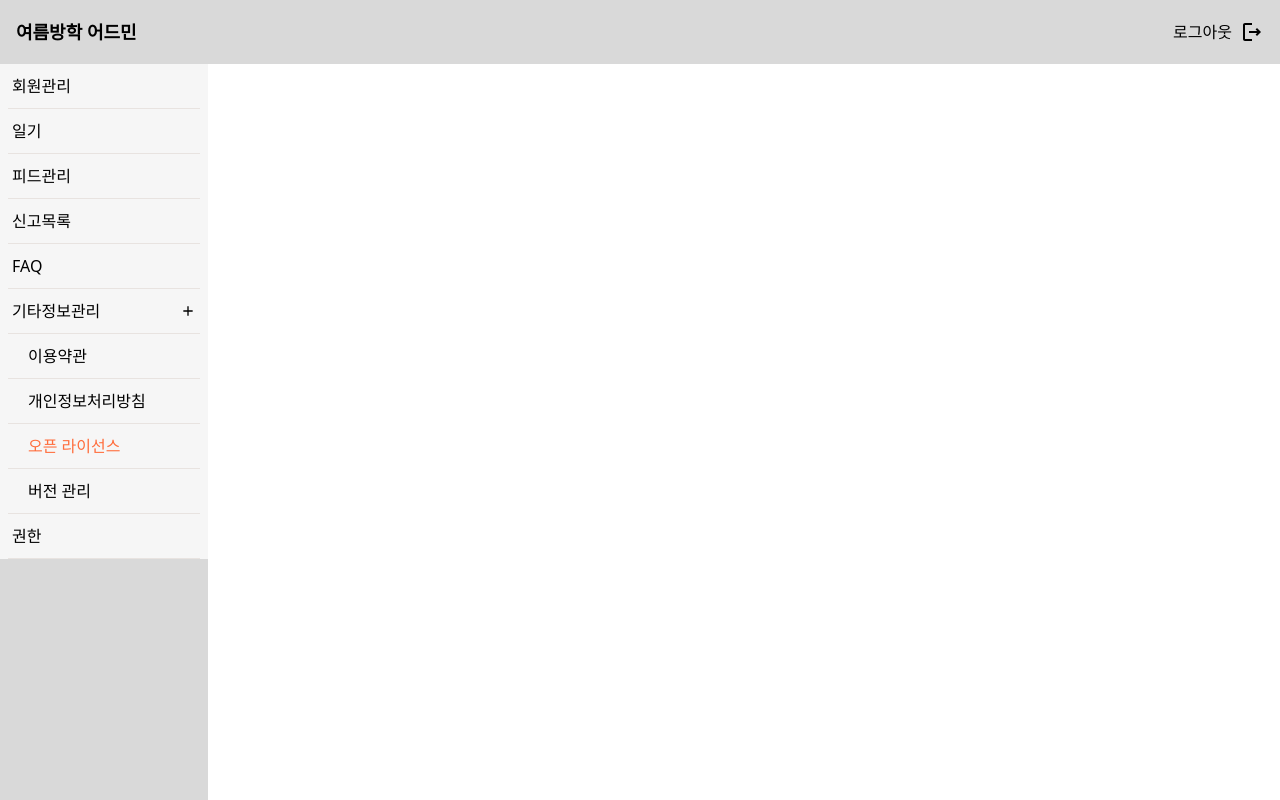
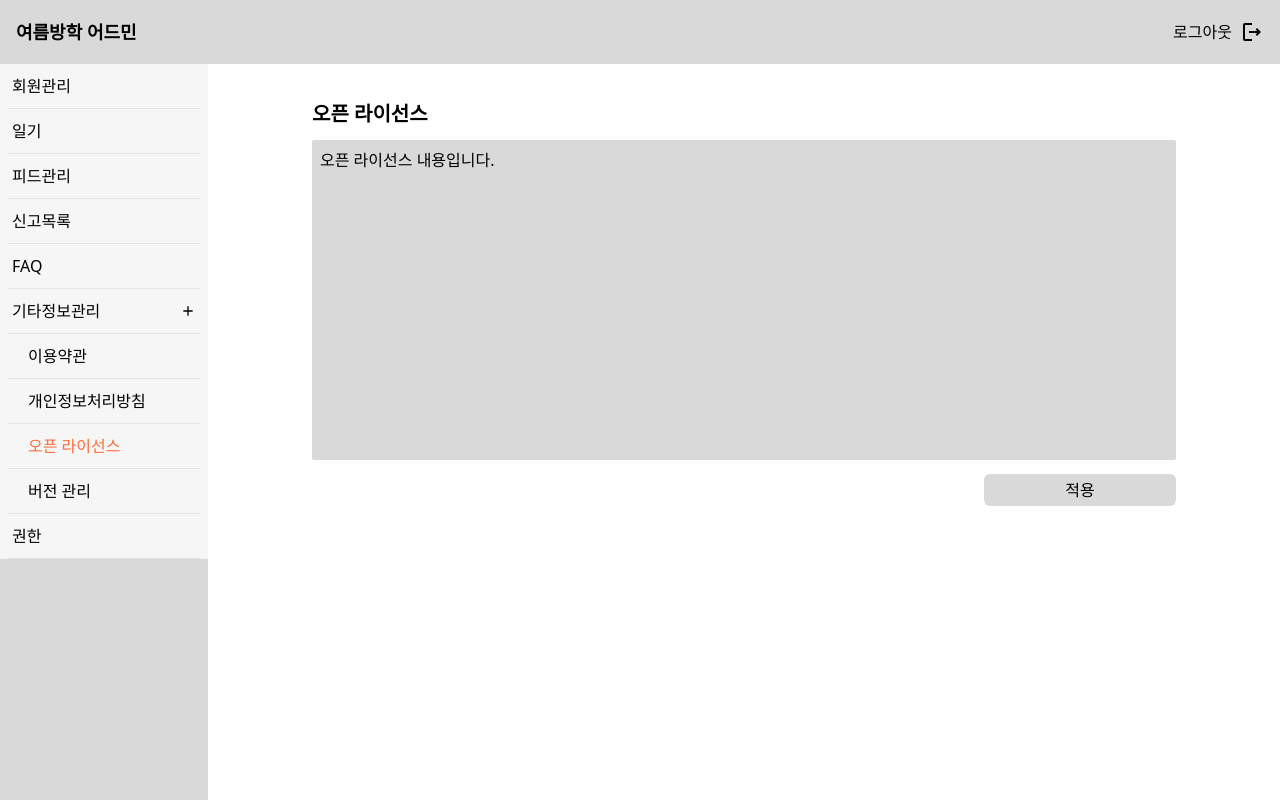
Before and after one commit to cjy00n/summer-vacation-admin, a React (Vite) app: page /open-license in a window 1280 px wide. Built offline with nearby package versions, Linux system fonts and the light colour scheme.

Commit message:
Feat : add OpenLicensePage UI

```diff
--- /dev/null
+++ b/src/hooks/getOpenLicense.ts
@@ -0,0 +1,11 @@
+import { useQuery } from "react-query";
+
+export const getOpenLicense = () => {
+  const openLicense = "오픈 라이선스 내용입니다.";
+
+  return openLicense;
+};
+
+export function useGetOpenLicense() {
+  return useQuery(["getOpenLicense"], () => getOpenLicense());
+}
--- a/src/pages/etc-manage/OpenLicensePage.tsx
+++ b/src/pages/etc-manage/OpenLicensePage.tsx
@@ -1,4 +1,29 @@
+import { useEffect, useState } from "react";
+import MainTitle from "../../components/common/MainTitle";
+import { useGetOpenLicense } from "../../hooks/getOpenLicense";
+
 const OpenLicensePage = () => {
-  return <div></div>;
+  const { data: openLicense } = useGetOpenLicense();
+  const [inputOpenLicense, setInputOpenLicense] = useState(openLicense);
+
+  useEffect(() => {
+    if (openLicense) {
+      setInputOpenLicense(openLicense);
+    }
+  }, [openLicense]);
+
+  return (
+    <div>
+      <MainTitle title="오픈 라이선스" />
+      <textarea
+        className="bg-gray-60 w-full resize-none h-80 p-2"
+        value={inputOpenLicense}
+        onChange={(e) => setInputOpenLicense(e.target.value)}
+      />
+      <div className="flex justify-end my-2">
+        <button className="bg-gray-60 w-[15vw] h-8 rounded-md">적용</button>
+      </div>
+    </div>
+  );
 };
 export default OpenLicensePage;
```
